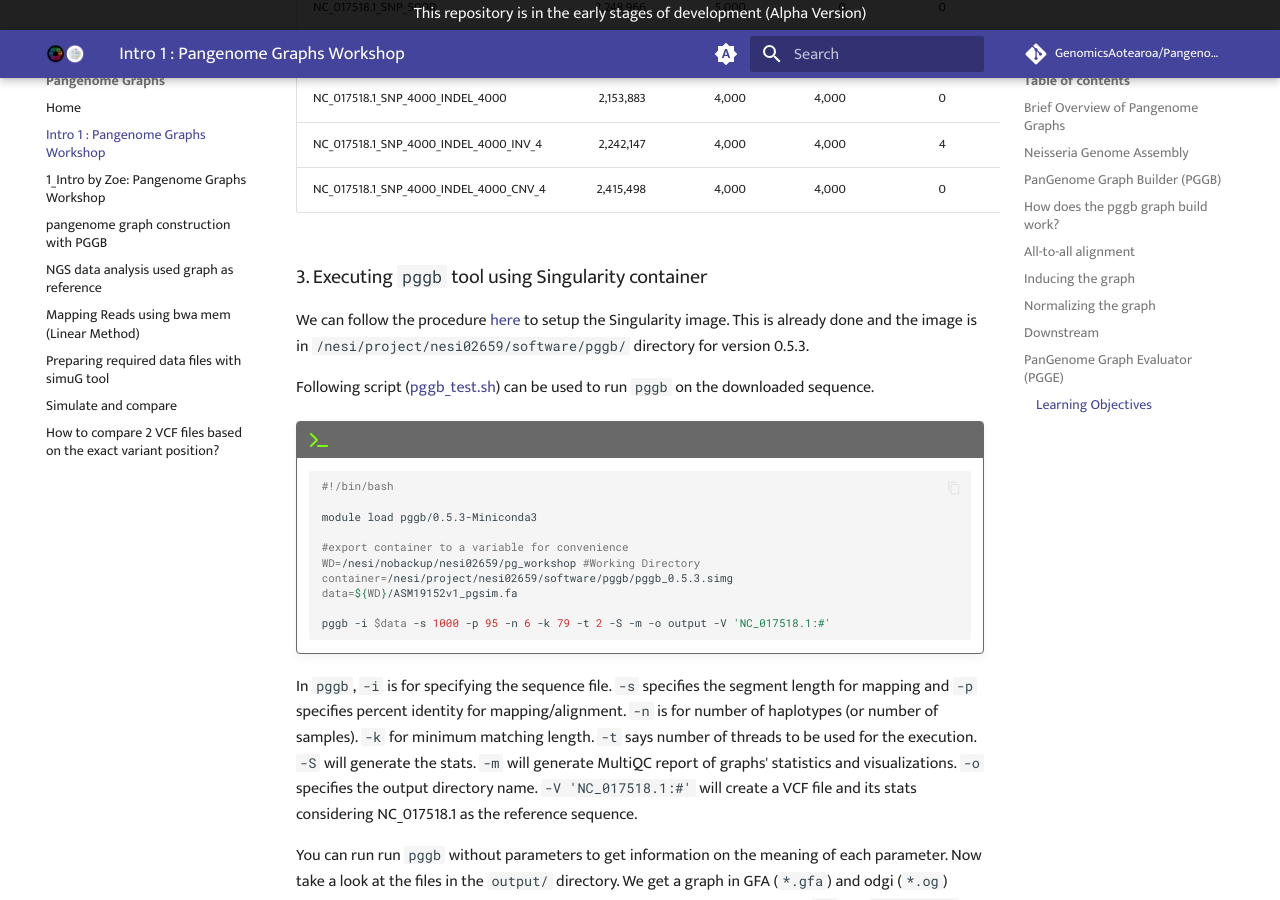
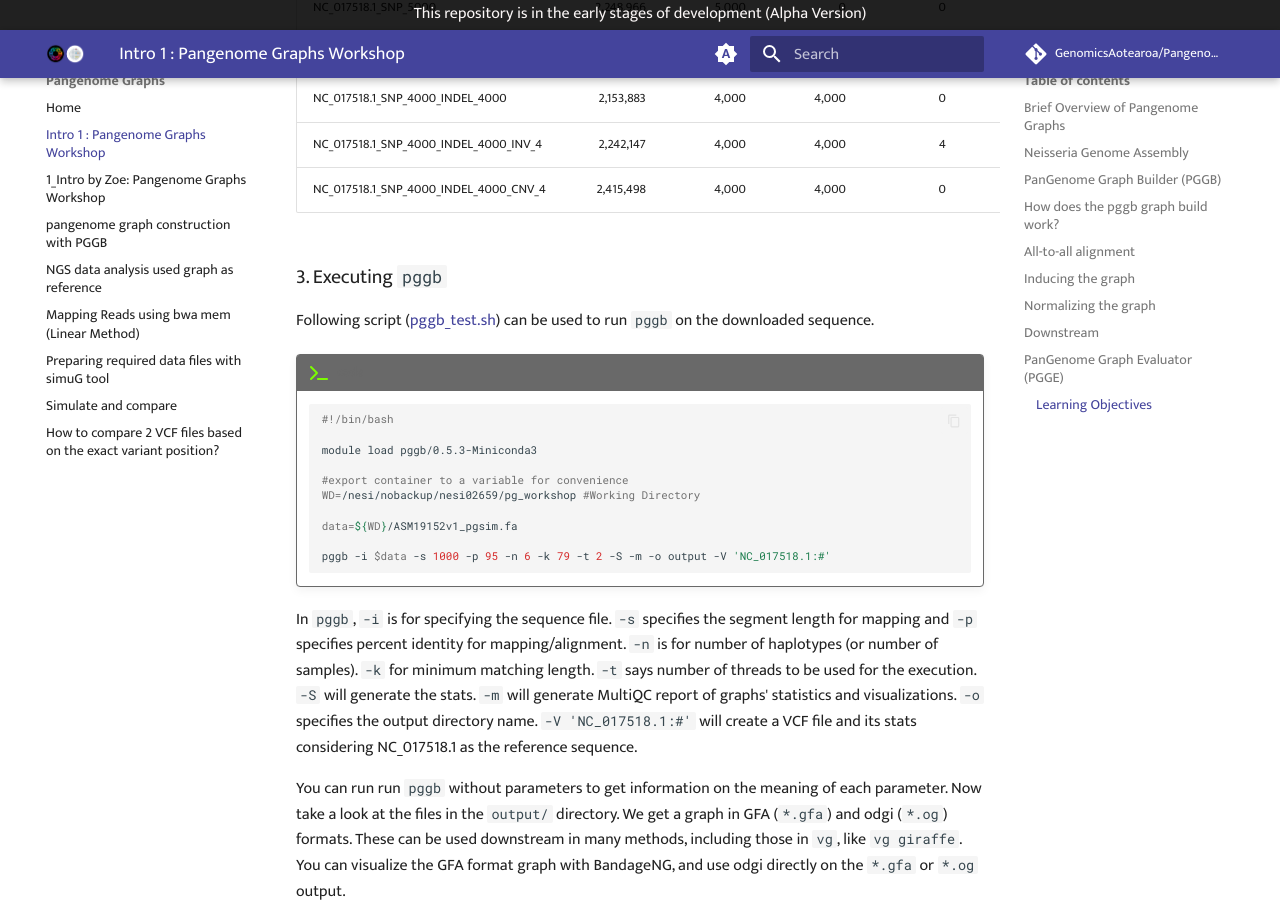
Before and after one commit to GenomicsAotearoa/Pangenome-Graphs-Workshop, an MkDocs documentation site: the page built from docs/1_Intro_1.md, in a window 1280 px wide and 900 px high, scrolled down 4512 px. Built offline with MkDocs 1.6.1 and Material for MkDocs 9.7.7, drawn with Linux system fonts in a browser that asks for light colours; comment, search, counter and statistics services are not loaded.

Commit message:
replace a referring pggb_container

```diff
--- a/docs/1_Intro_1.md
+++ b/docs/1_Intro_1.md
@@ -122,8 +122,7 @@ As per the index this assembly consists of 6 samples described in the below tabl
 |NC_017518.1_SNP_4000_INDEL_4000_INV_4| 2,242,147 |   4,000|   4,000|   4 |   0 |
 |NC_017518.1_SNP_4000_INDEL_4000_CNV_4| 2,415,498 |   4,000|   4,000|   0 |   4 |
 
-### 3. Executing `pggb` tool using Singularity container
-We can follow the procedure [here](https://github.com/pangenome/pggb#singularity) to setup the Singularity image. <!-- Turned into module, wait Dini to green light --> This is already done and the image is in `/nesi/project/nesi02659/software/pggb/` directory for version 0.5.3.
+### 3. Executing `pggb`
 
 <!-- redundant -->
 Following script ([pggb_test.sh](https://github.com/nuzla/Pangenome-Graphs-Workshop/blob/main/Scripts/pggb_test.sh)) can be used to run `pggb` on the downloaded sequence.
@@ -137,7 +136,7 @@ Following script ([pggb_test.sh](https://github.com/nuzla/Pangenome-Graphs-Works
 
     #export container to a variable for convenience
     WD=/nesi/nobackup/nesi02659/pg_workshop #Working Directory
-    container=/nesi/project/nesi02659/software/pggb/pggb_0.5.3.simg
+
     data=${WD}/ASM19152v1_pgsim.fa
 
     pggb -i $data -s 1000 -p 95 -n 6 -k 79 -t 2 -S -m -o output -V 'NC_017518.1:#'
```
Also changed, not shown: 10 other files.
